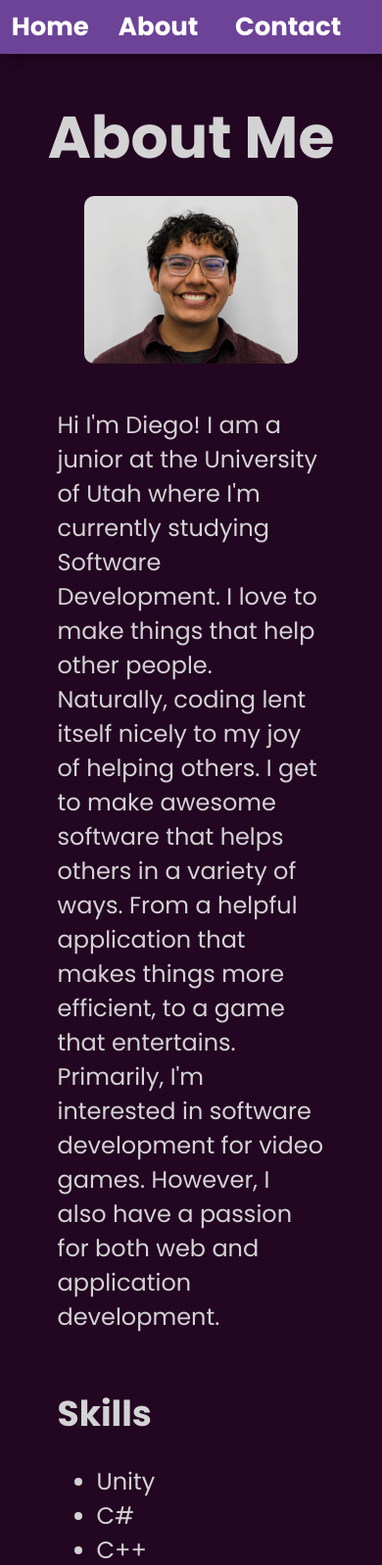
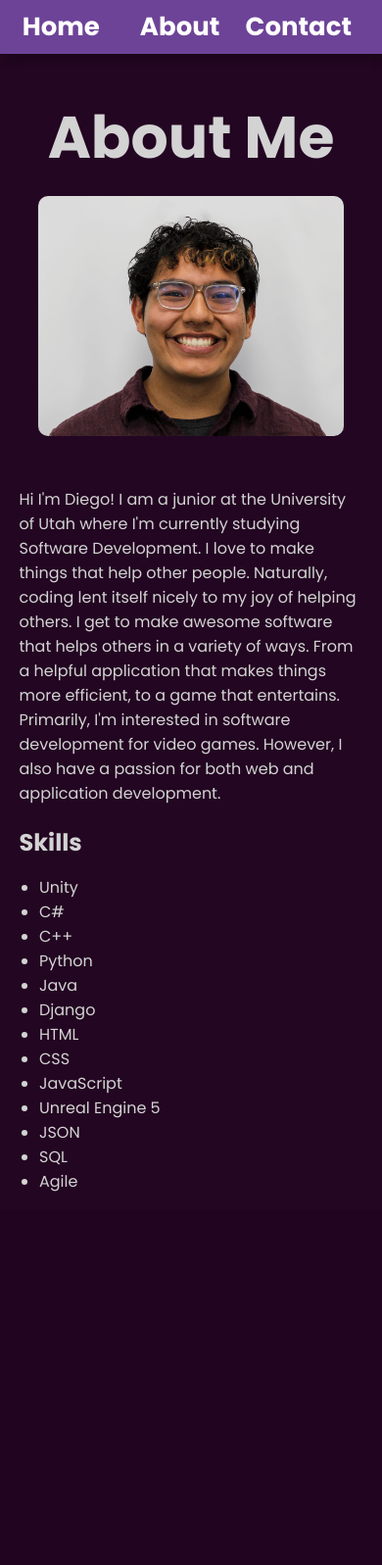
Before and after one commit to Dpere22/Portfolio, a Django app: page /aboutme in a window 390 px wide. Shown: the top 1597 px of the page at 98% size. After the commit the page ends 1216 px from the top, so only its background shows below. Run offline with Django 5.2, Linux system fonts and the light colour scheme.

Commit message:
Update mobile margins

```diff
--- a/static/main.css
+++ b/static/main.css
@@ -207,6 +207,13 @@ a{
     color: #b57997
 }
 @media (max-width: 768px){
+    .project-container{
+        all: unset;
+    }
+    p, h1, h2, h3,a {
+        margin-left: 5%;
+        margin-right: 5%;
+    }
     main{
         margin: 0;
         all: unset
```
Also changed, not shown: db.sqlite3.
